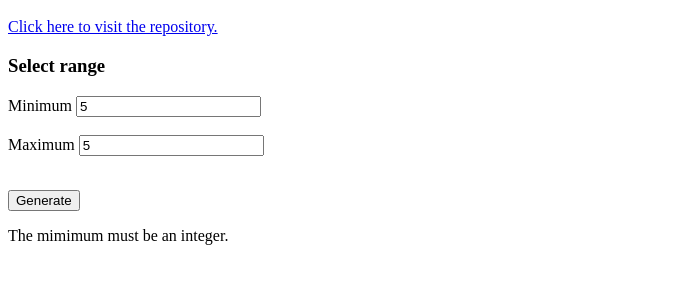
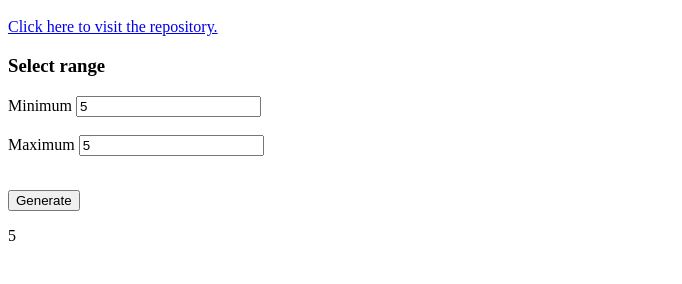
Before and after one commit to NMeiners/brand-new-repository, a plain HTML site: page index.html in a window 1280 px wide. Both pictures are taken after typing "5", "5" into the empty fields and a click on the button "Generate". Shown: the part 48-332 px from the top of the page, without its empty margins (0-682 px from the left). Drawn offline with Linux system fonts and the light colour scheme.

Commit message:
Update index.html

```diff
--- a/index.html
+++ b/index.html
@@ -22,7 +22,9 @@
       Generate</button>
     <p id="output"></p>
     <script>
-        function generate(min, max){
+        function generate(minimum, maximum){
+          let min = parseInt(minimum)
+          let max = parseInt(maximum)
           let output = "";
           try {
             if (!Number.isInteger(min)) throw "The mimimum must be an integer.";
```
